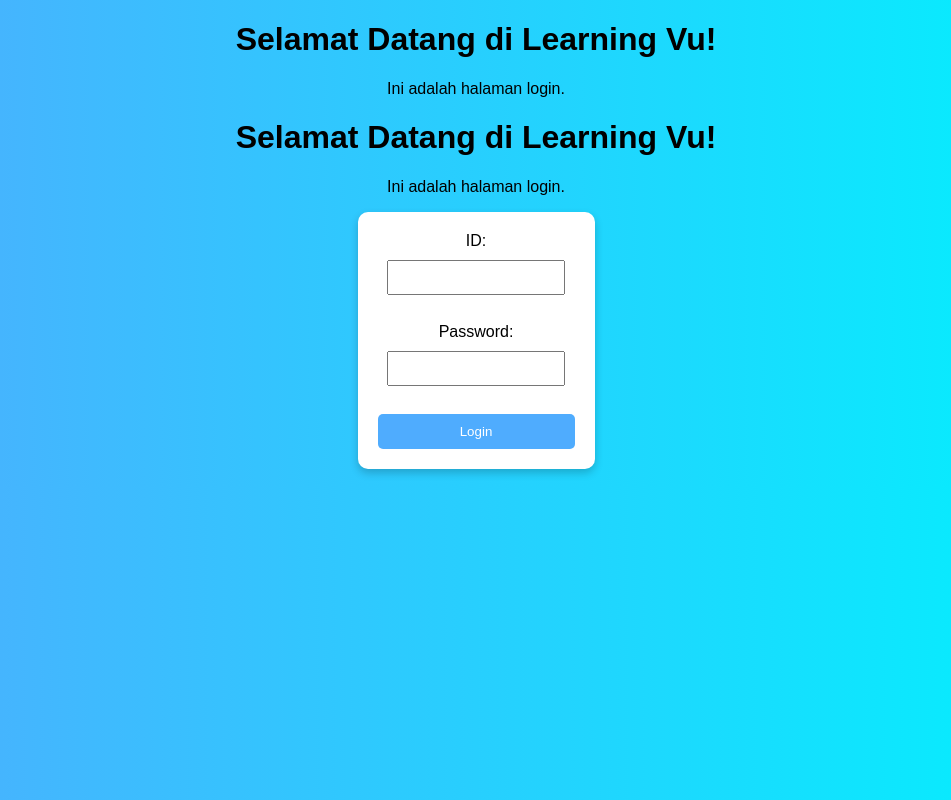
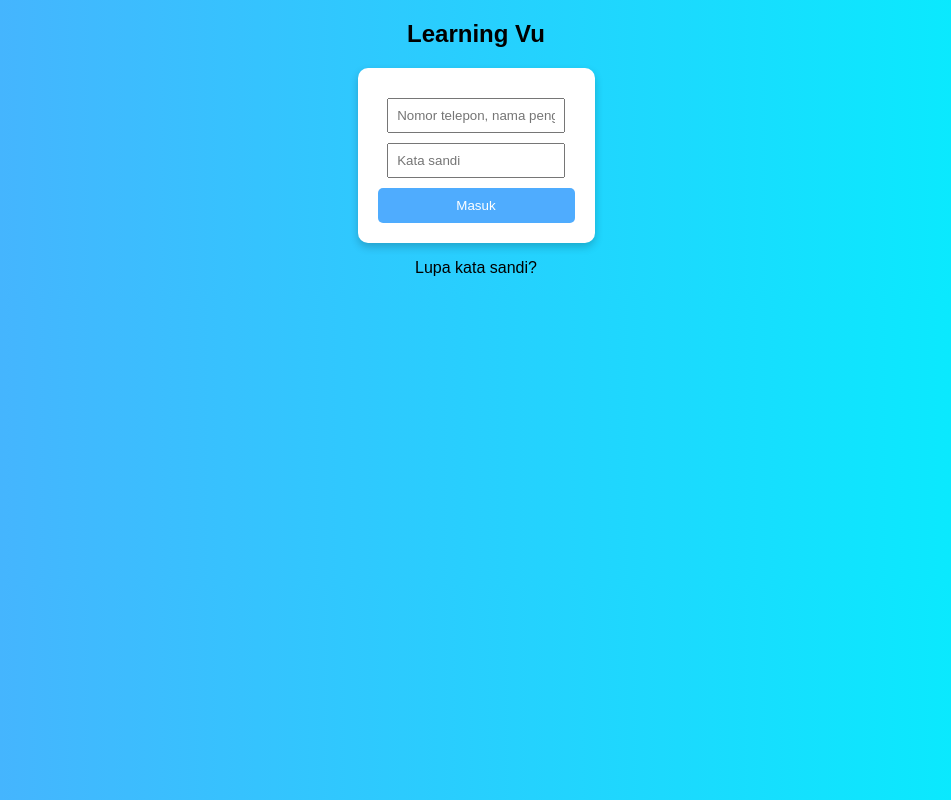
Before and after one commit to vliexvu001/LearningVu, a plain HTML site: page index.html in a window 1280 px wide. Shown: the whole page, without its empty margins (164-1115 px from the left). Drawn offline with Linux system fonts and the light colour scheme.

Commit message:
Update index.html

```diff
--- a/index.html
+++ b/index.html
@@ -3,32 +3,20 @@
 <head>
     <meta charset="UTF-8">
     <meta name="viewport" content="width=device-width, initial-scale=1.0">
-    <title>Learning Vu</title>
+    <title>Learning Vu - Login</title>
     <link rel="stylesheet" href="styles.css">
 </head>
 <body>
-    <h1>Selamat Datang di Learning Vu!</h1>
-    <p>Ini adalah halaman login.</p>
-
-    <!-- Tambahkan script.js di sini -->
-    <script src="script.js"></script>
-<body>
-    <h1>Selamat Datang di Learning Vu!</h1>
-    <p>Ini adalah halaman login.</p>
-
-    <form id="loginForm">
-        <label for="username">ID:</label>
-        <input type="text" id="username" name="username" required>
-        <br>
-
-        <label for="password">Password:</label>
-        <input type="password" id="password" name="password" required>
-        <br>
-
-        <button type="submit">Login</button>
-    </form>
-
-    <p id="message"></p>
+    <div class="login-container">
+        <h2>Learning Vu</h2>
+        <form id="loginForm">
+            <input type="text" id="username" placeholder="Nomor telepon, nama pengguna, atau email" required>
+            <input type="password" id="password" placeholder="Kata sandi" required>
+            <button type="submit">Masuk</button>
+        </form>
+        <p class="forgot-password">Lupa kata sandi?</p>
+    </div>
 
     <script src="script.js"></script>
 </body>
+</html>
```
